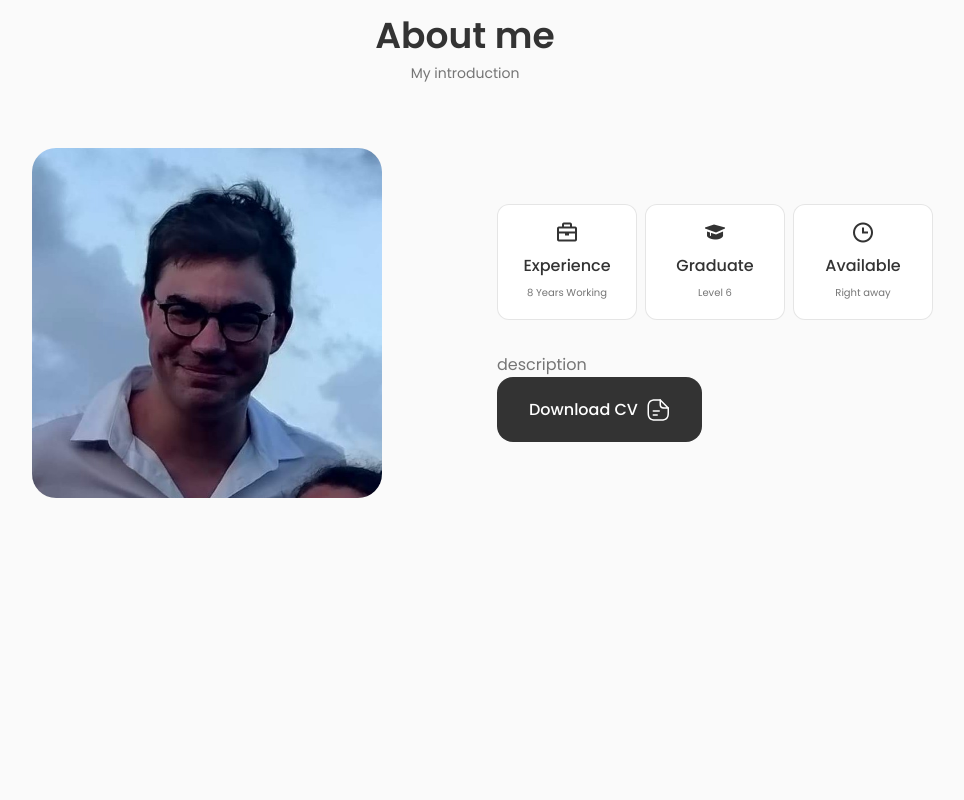
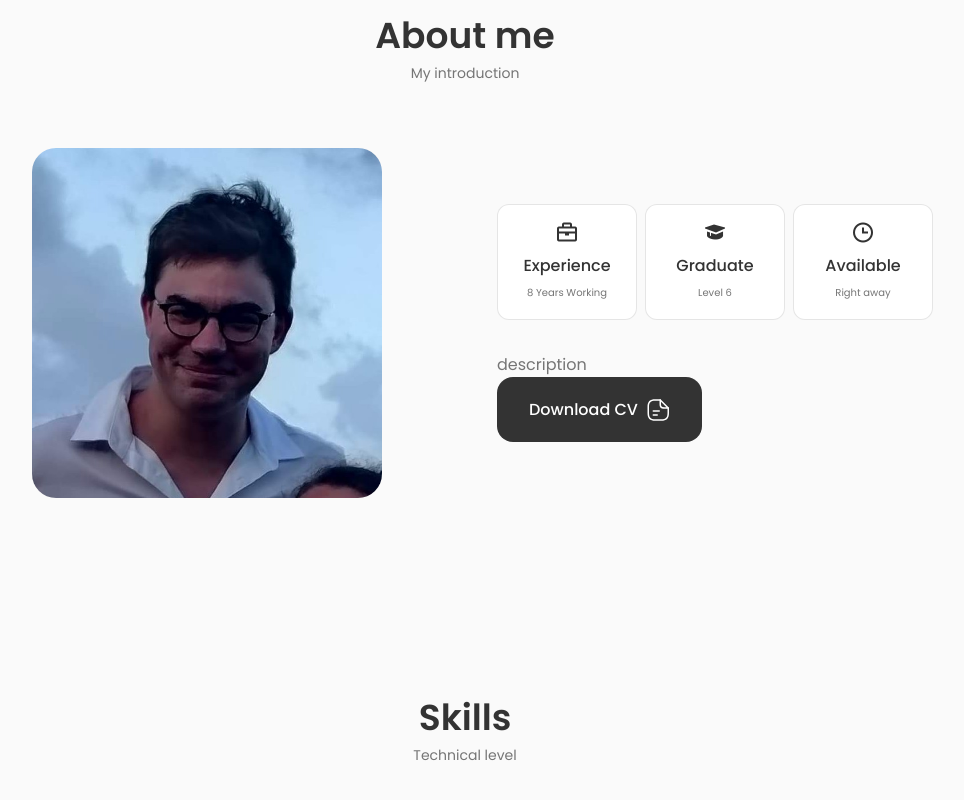
Before and after one commit to jirlinge/PortfolioJulien, a React (Create React App) app: page / in a window 1280 px wide. Shown: the part 879-1679 px from the top of the page, without its empty margins (175-1139 px from the left). Before the commit the page ends 1473 px from the top, so only its background shows below. Built offline with nearby package versions, Linux system fonts and the light colour scheme.

Commit message:
creation des composant skills

```diff
--- a/src/App.js
+++ b/src/App.js
@@ -3,6 +3,8 @@
 import Header from './components/header/Header'
 import Home from './components/home/Home';
 import About from './components/about/About';
+import Skills from './components/skills/Skills';
+
 
 function App() {
   return (
@@ -11,6 +13,7 @@
     <main className='main'>
       <Home />
       <About />
+      <Skills />
     </main>
     </>
   );
--- /dev/null
+++ b/src/components/skills/Skills.jsx
@@ -0,0 +1,11 @@
+import React from "react";
+
+function Skills() {
+    return (
+        <section className="skills section" id="skills">
+            <h2 className="section__title">Skills</h2>
+            <span className="section__subtitle">Technical level</span>
+        </section>
+    )
+}
+export default Skills
```
Also changed, not shown: src/components/skills/Backend.jsx (added, +8 -0 lines).
